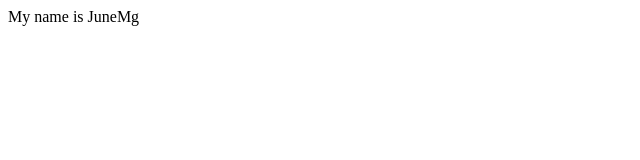
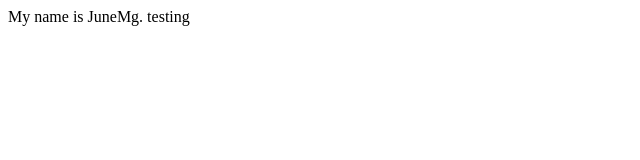
Before and after one commit to june-mg/html-practice, a plain HTML site: page index.html in a window 1280 px wide. Shown: the full height of the page, 0-640 px from the left. Drawn offline with Linux system fonts and the light colour scheme.

Commit message:
2nd attempt to commit

```diff
--- a/index.html
+++ b/index.html
@@ -6,6 +6,7 @@
     <title>Document</title>
 </head>
 <body>
-    My name is JuneMg
+    My name is JuneMg.
+    testing
 </body>
 </html>
```
